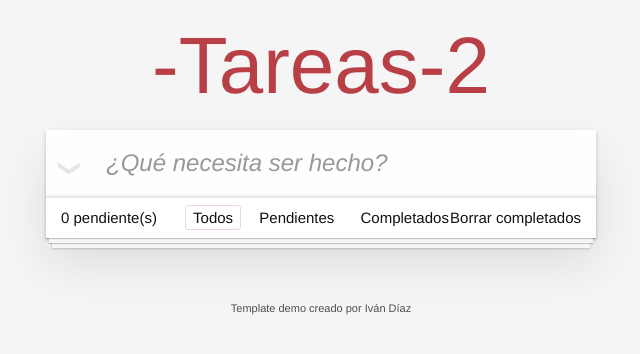
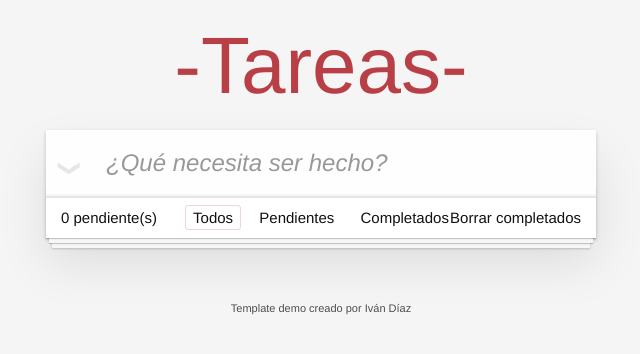
Before and after one commit to iddiaz/webpack-starter, a website built with webpack: page src/index.html in a window 1280 px wide. Shown: the whole page, without its empty margins (319-959 px from the left). Built offline with nearby package versions, Linux system fonts and the light colour scheme.

Commit message:
Revert "new changes"
This reverts commit b6abf29b7b878ba970b34db80f5cb98cfb9e848c.

```diff
--- a/src/index.html
+++ b/src/index.html
@@ -8,7 +8,7 @@
 	<body>
 		<section class="todoapp">
 			<header class="header">
-				<h1>-Tareas-2</h1>
+				<h1>-Tareas-</h1>
 				<input class="new-todo" placeholder="¿Qué necesita ser hecho?" autofocus>
 			</header>
 			<!-- This section should be hidden by default and shown when there are todos -->
```
